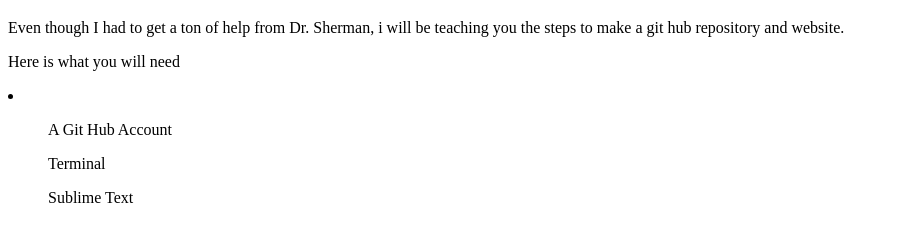
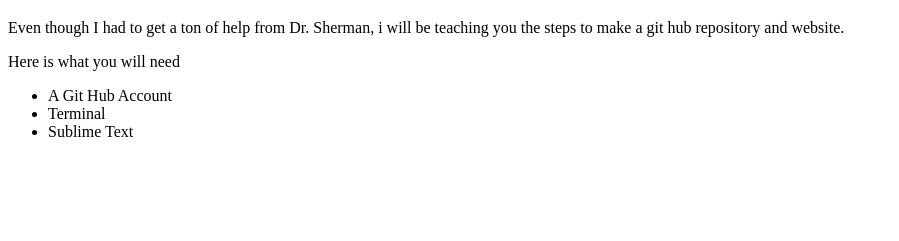
Before and after one commit to Paigeliv00/Netlify-Assignment, a plain HTML site: page index.html in a window 1280 px wide. Shown: the part 61-302 px from the top of the page, without its empty margins (0-899 px from the left). Drawn offline with Linux system fonts and the light colour scheme.

Commit message:
fixed list items

```diff
--- a/index.html
+++ b/index.html
@@ -7,9 +7,9 @@
 <h1>How to use Git Hub by a Git Hub Amateur</h1>
 <p>Even though I had to get a ton of help from Dr. Sherman, i will be teaching you the steps to make a git hub repository and website.</p>
 <p>Here is what you will need</p>
-<li>
-	<ol>A Git Hub Account</ol>
-	<ol>Terminal</ol>
-	<ol>Sublime Text</ol>
-</li>
+<ul>
+	<li>A Git Hub Account</li>
+	<li>Terminal</li>
+	<li>Sublime Text</li>
+</ul>
 </html>
```
